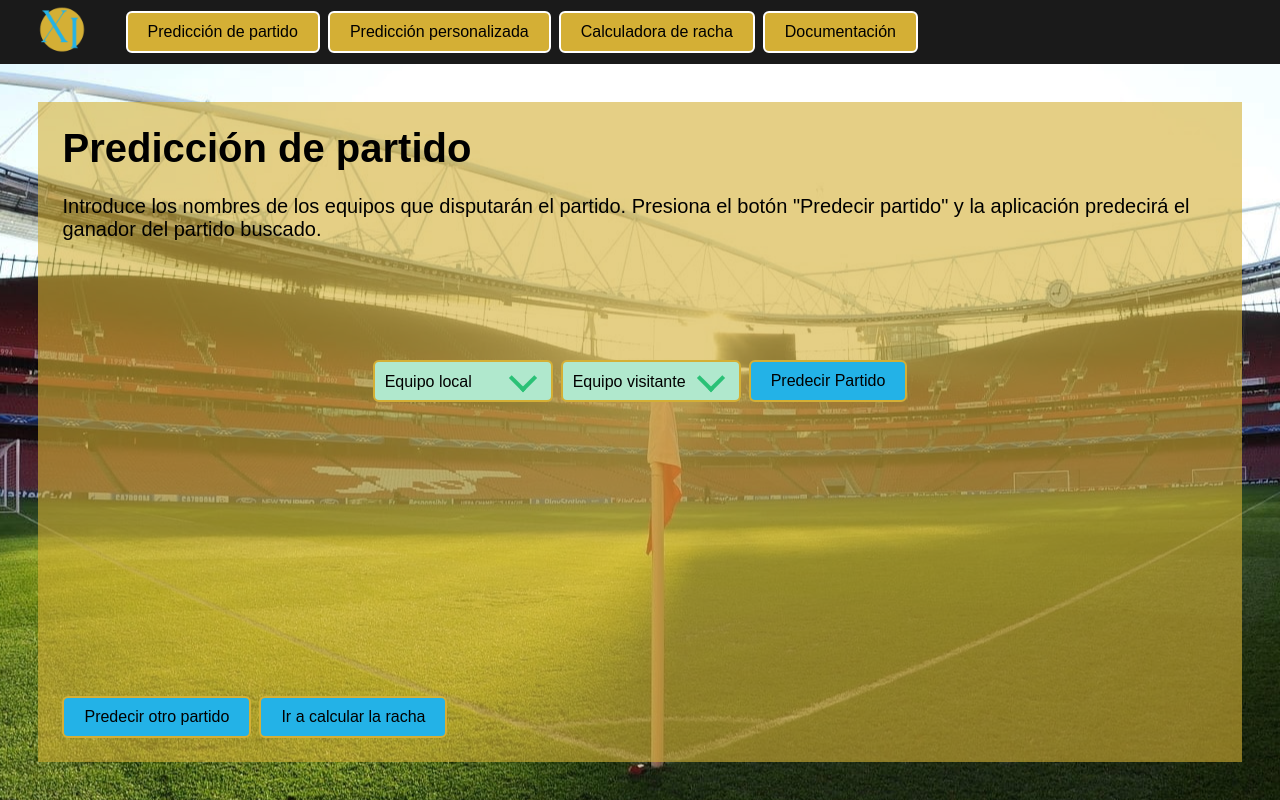
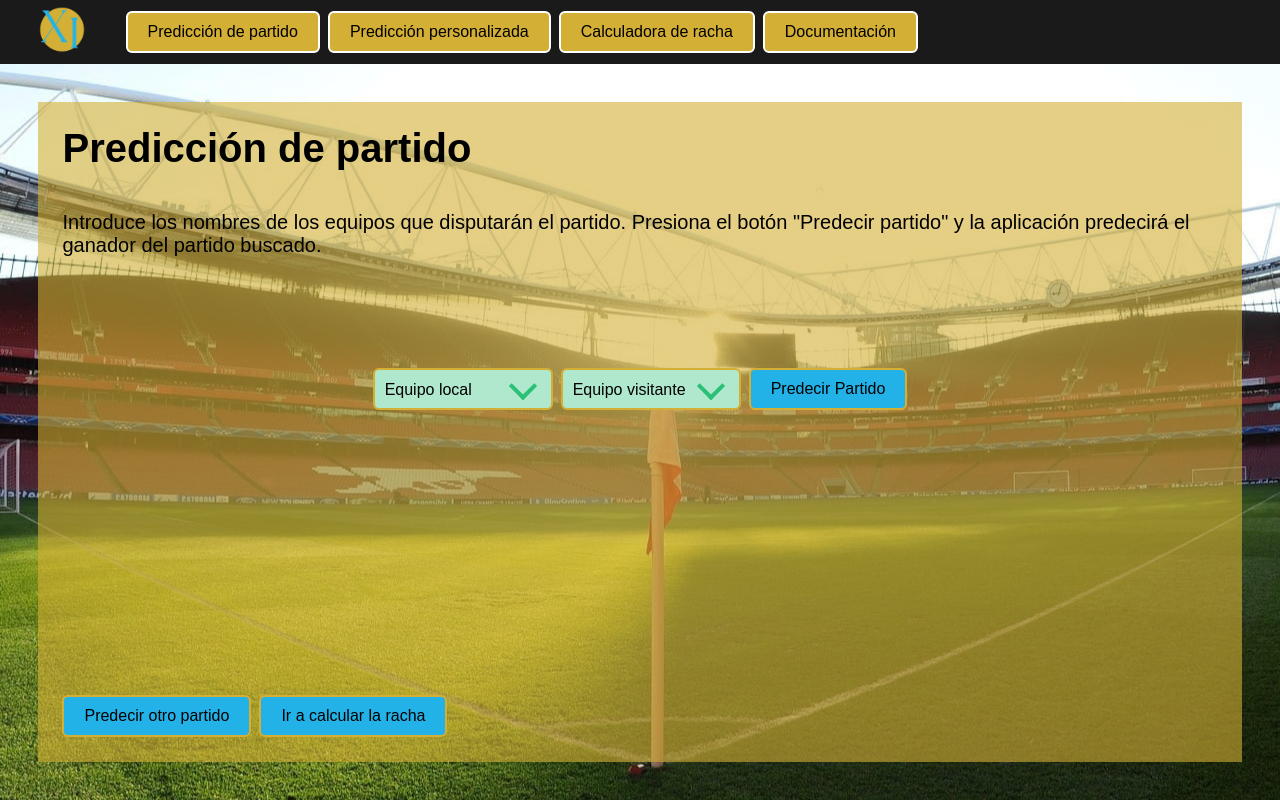
Before and after one commit to jesruidom/TFG, a Flask app: template TFG WorkSpace/templates/templatePrediccion.html in a window 1280 px wide. Run offline with Flask 2, Linux system fonts and the light colour scheme; the template is opened without the code that fills it, so the values that code supplies are empty; parts of the project's set-up code (start-up, migrations or seed data) failed here and were passed over.

Commit message:
Algunos errores solucionados

```diff
--- a/TFG WorkSpace/static/css/templateError.css
+++ b/TFG WorkSpace/static/css/templateError.css
@@ -95,7 +95,7 @@
 
   .texto-informacion{
     margin: 2%;
-    margin-top: -8%;
+    margin-top: -6%;
     font-family: var(--tipo-letra);
     font-size: var(--tamaño-texto);
     /*text-align: center;*/
--- a/TFG WorkSpace/static/css/templatePrediccion.css
+++ b/TFG WorkSpace/static/css/templatePrediccion.css
@@ -95,7 +95,7 @@ html, body{
 
 .texto-informacion{
   margin: 2%;
-  margin-top: -8%;
+  margin-top: -6%;
   font-family: var(--tipo-letra);
   font-size: var(--tamaño-texto);
   /*text-align: center;*/
@@ -125,7 +125,7 @@ html, body{
   display: flex;
   justify-content: flex-end;
   margin-right: 2%;
-  margin-top: -8%;
+  margin-top: -6%;
 
   font-family: var(--tipo-letra);
 }
--- a/TFG WorkSpace/static/css/templateRacha.css
+++ b/TFG WorkSpace/static/css/templateRacha.css
@@ -95,7 +95,7 @@ html, body{
 
 .texto-informacion{
   margin: 2%;
-  margin-top: -8%;
+  margin-top: -6%;
   font-family: var(--tipo-letra);
   font-size: var(--tamaño-texto);
   /*text-align: center;*/
```
